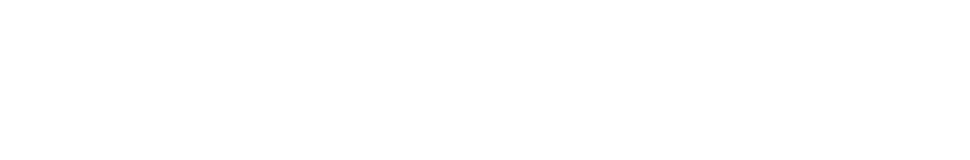
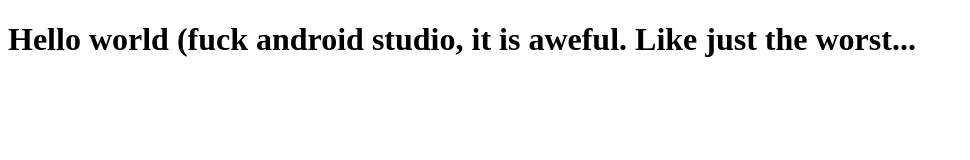
Before and after one commit to nyaakov/Weathr.github.io, a plain HTML site: page index.html in a window 1280 px wide. Shown: the whole page, without its empty margins (0-970 px from the left). Drawn offline with Linux system fonts and the light colour scheme.

Commit message:
Changing the name of a file to index so that it runs on github pages.

```diff
--- a/calendar.html
+++ b/index.html
@@ -4,6 +4,6 @@
 	<title>Weathr</title>
 </head>
 <body>
-
+	<h1>Hello world (fuck android studio, it is aweful. Like just the worst...</h1>
 </body>
 </html>
```
